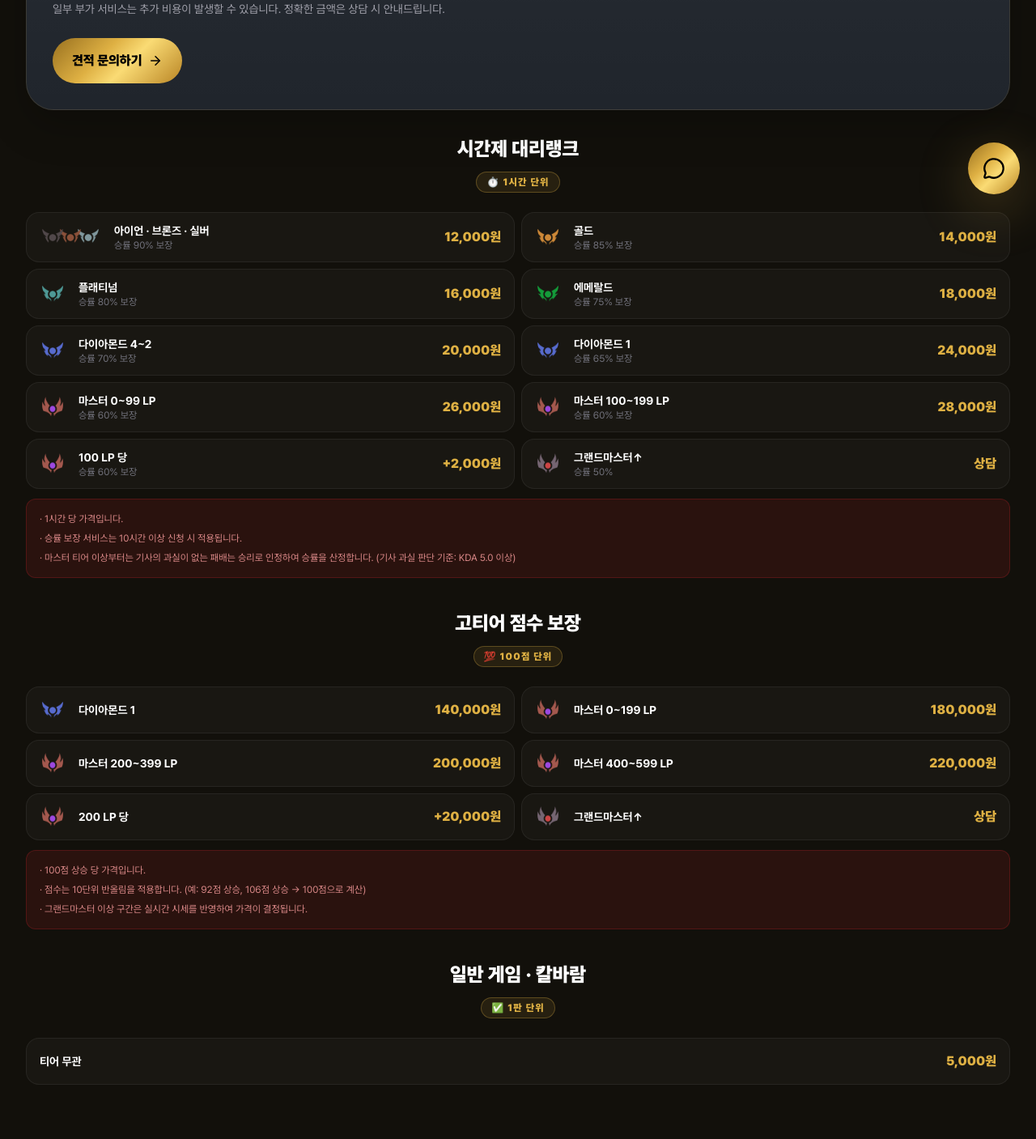
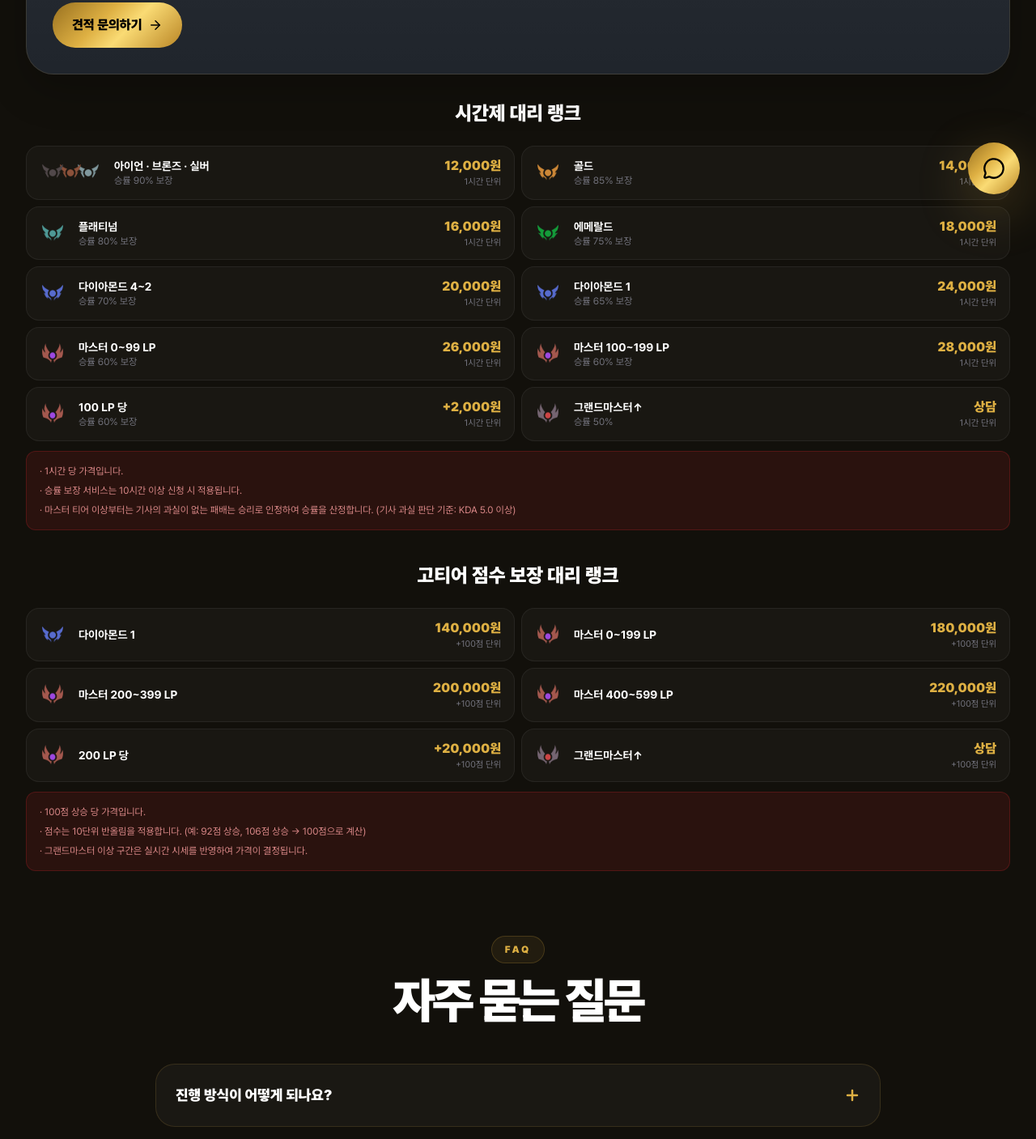
Before and after one commit to pingulee/xyz, a Next.js app: page /boosting in a window 1280 px wide. Shown: the part 540-1947 px from the top of the page at 81% size. Built offline with nearby package versions, Linux system fonts and the light colour scheme.

Commit message:
대리 랭크 페이지 수정

```diff
--- a/app/boosting/page.tsx
+++ b/app/boosting/page.tsx
@@ -105,13 +105,13 @@
         desc="목표 티어까지 안정적인 진행을 원하는 고객을 위한 서비스입니다."
         featureTitle="부가 서비스"
         points={[
-          "기사님 지정",
+          "기사 지정",
           "라인 및 챔피언 지정",
           "스펠 및 아이템 위치 지정",
           "디스코드 화면 공유",
         ]}
         cta="견적 문의하기"
-        pointIcon="plus"
+        pointIcon="check"
         showPriceTable
       />
 
--- a/components/PriceTable.tsx
+++ b/components/PriceTable.tsx
@@ -4,7 +4,7 @@
 import { boostingPrices } from "@/lib/site";
 
 export default function PriceTable() {
-  const { hourly, score, normal } = boostingPrices;
+  const { hourly, score } = boostingPrices;
 
   return (
     <div className="grid gap-10">
@@ -14,9 +14,6 @@
           <h3 className="text-xl font-black text-white sm:text-2xl">
             {hourly.title}
           </h3>
-          <span className="rounded-full border border-gold/30 bg-gold/10 px-3 py-1 text-xs font-black tracking-widest text-gold">
-            {hourly.badge}
-          </span>
         </div>
         <div className="grid gap-2 sm:grid-cols-2">
           {hourly.rows.map((row) => (
@@ -43,9 +40,10 @@
                 </p>
                 <p className="text-xs text-zinc-500">승률 {row.cells[1]}</p>
               </div>
-              <span className="shrink-0 font-black text-gold">
-                {row.cells[2]}
-              </span>
+              <div className="flex shrink-0 flex-col items-end text-right">
+                <span className="font-black text-gold">{row.cells[2]}</span>
+                <span className="text-[11px] text-zinc-500">1시간 단위</span>
+              </div>
             </div>
           ))}
         </div>
@@ -60,9 +58,6 @@
           <h3 className="text-xl font-black text-white sm:text-2xl">
             {score.title}
           </h3>
-          <span className="rounded-full border border-gold/30 bg-gold/10 px-3 py-1 text-xs font-black tracking-widest text-gold">
-            {score.badge}
-          </span>
         </div>
         <div className="grid gap-2 sm:grid-cols-2">
           {score.rows.map((row) => (
@@ -86,9 +81,10 @@
               <p className="min-w-0 flex-1 truncate text-sm font-bold text-white">
                 {row.cells[0]}
               </p>
-              <span className="shrink-0 font-black text-gold">
-                {row.cells[1]}
-              </span>
+              <div className="flex shrink-0 flex-col items-end text-right">
+                <span className="font-black text-gold">{row.cells[1]}</span>
+                <span className="text-[11px] text-zinc-500">+100점 단위</span>
+              </div>
             </div>
           ))}
         </div>
@@ -98,26 +94,6 @@
           </p>
         )}
       </section>
-
-      {/* 일반 게임 */}
-      <section>
-        <div className="mb-6 flex flex-col items-center justify-center gap-3 text-center">
-          <h3 className="text-xl font-black text-white sm:text-2xl">
-            {normal.title}
-          </h3>
-          <span className="rounded-full border border-gold/30 bg-gold/10 px-3 py-1 text-xs font-black tracking-widest text-gold">
-            {normal.badge}
-          </span>
-        </div>
-        <div className="flex items-center gap-4 rounded-2xl border border-white/6 bg-white/3 px-4 py-4 transition hover:border-gold/20 hover:bg-white/5.5">
-          <p className="flex-1 text-sm font-bold text-white">
-            {normal.rows[0].cells[0]}
-          </p>
-          <span className="font-black text-gold">
-            {normal.rows[0].cells[1]}
-          </span>
-        </div>
-      </section>
     </div>
   );
 }
--- a/lib/site.ts
+++ b/lib/site.ts
@@ -57,8 +57,8 @@
 
 export const boostingPrices = {
   hourly: {
-    title: "시간제 대리랭크",
-    badge: "⏱️ 1시간 단위",
+    title: "시간제 대리 랭크",
+    badge: "- 1시간 단위 -",
     rows: [
       {
         icons: [T.iron, T.bronze, T.silver],
@@ -84,8 +84,8 @@
     note: "· 1시간 당 가격입니다.\n· 승률 보장 서비스는 10시간 이상 신청 시 적용됩니다.\n· 마스터 티어 이상부터는 기사의 과실이 없는 패배는 승리로 인정하여 승률을 산정합니다. (기사 과실 판단 기준: KDA 5.0 이상)",
   },
   score: {
-    title: "고티어 점수 보장",
-    badge: "💯 100점 단위",
+    title: "고티어 점수 보장 대리 랭크",
+    badge: "- 100점 단위 -",
     rows: [
       { icons: [T.diamond], cells: ["다이아몬드 1", "140,000원"] },
       { icons: [T.master], cells: ["마스터 0~199 LP", "180,000원"] },
@@ -99,7 +99,7 @@
   },
   normal: {
     title: "일반 게임 · 칼바람",
-    badge: "✅ 1판 단위",
+    badge: "- 1판 단위 -",
     rows: [{ icons: [], cells: ["티어 무관", "5,000원"] }] as PriceRow[],
     cols: ["항목", "금액"] as const,
     note: "",
```
